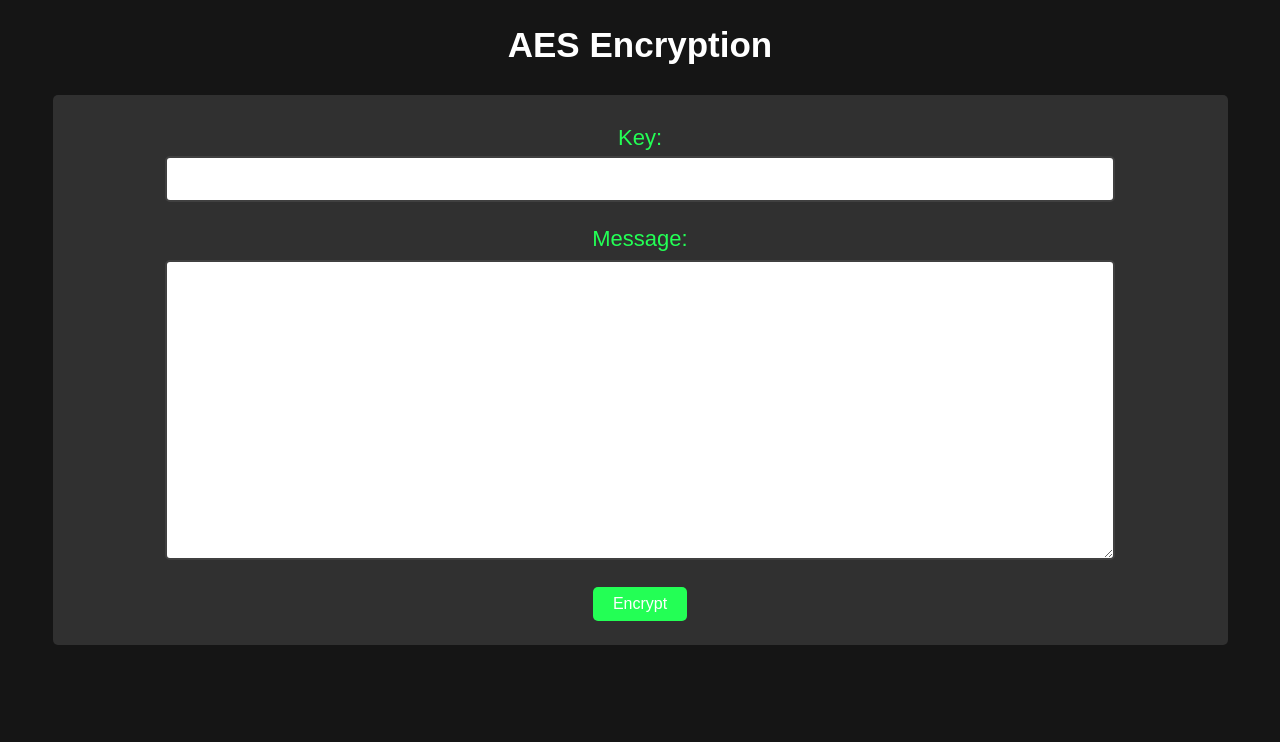
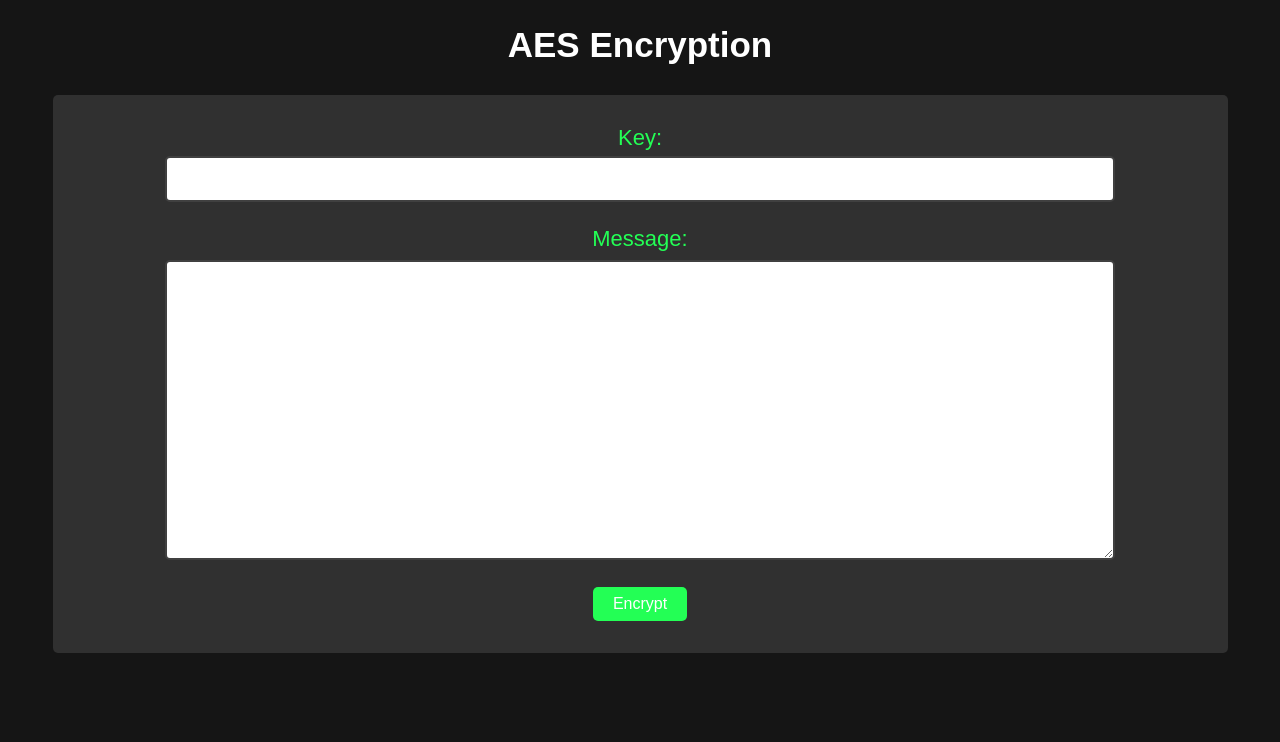
Before and after one commit to Collinformatics/Encryption, a Flask app: page / in a window 1280 px wide. Shown: the top 742 px of the page. Run offline with Flask 3, Linux system fonts and the light colour scheme; some libraries are stand-ins or nearby versions.

Commit message:
Add files via upload

```diff
--- a/static/styles.css
+++ b/static/styles.css
@@ -11,7 +11,7 @@
     --padSide: 25px;
     --padTB: 30px;
     --padInput: 8px;
-    --marginB: 12px;
+    --marginB: 20px;
     --marginButton: 12px;
     --fontSize: 16px;
     --borderRad: 5px;
@@ -102,7 +102,7 @@ button {
     border: none;
     border-radius: var(--borderRad);
     padding: 8px 20px;
-    margin-top: var(--marginButton)-5;
+    margin-top: 0px;
     margin-bottom: var(--marginButton);
 }
 
```
